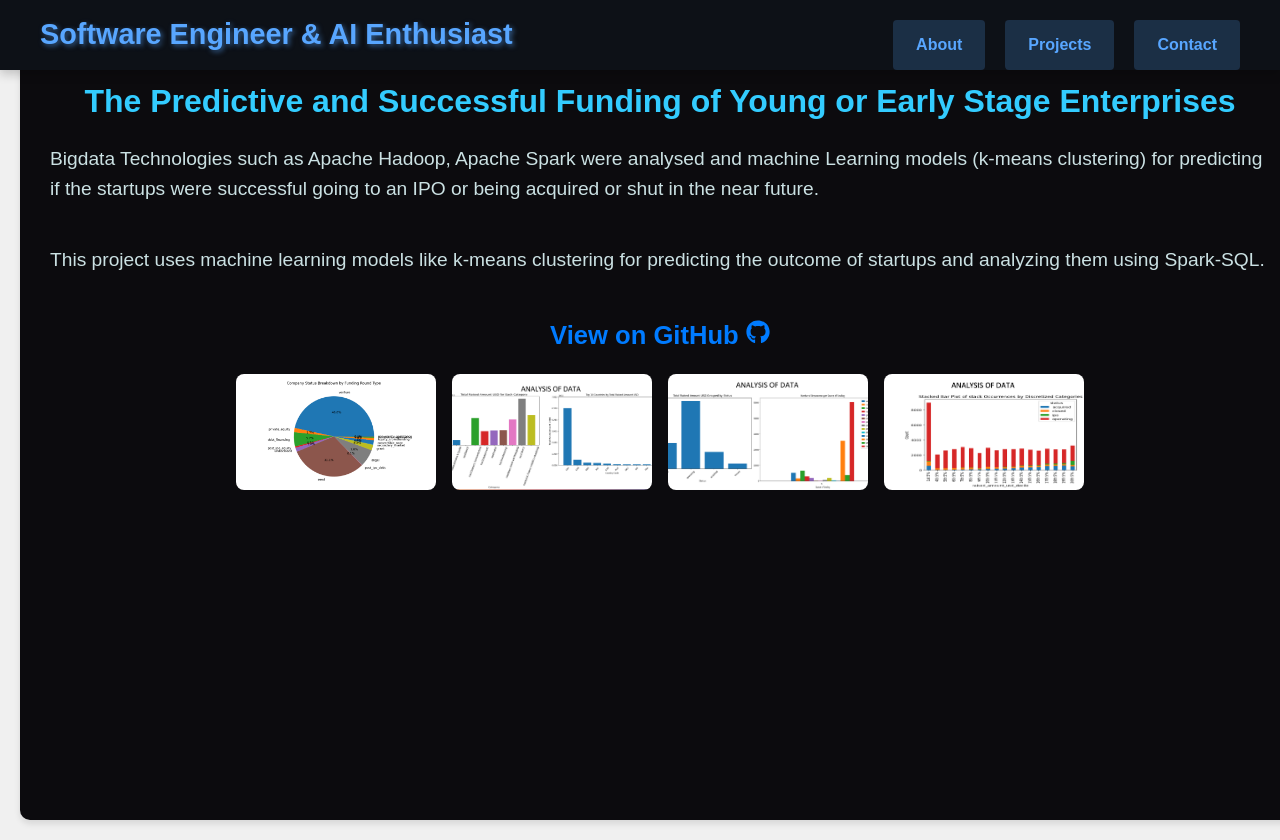
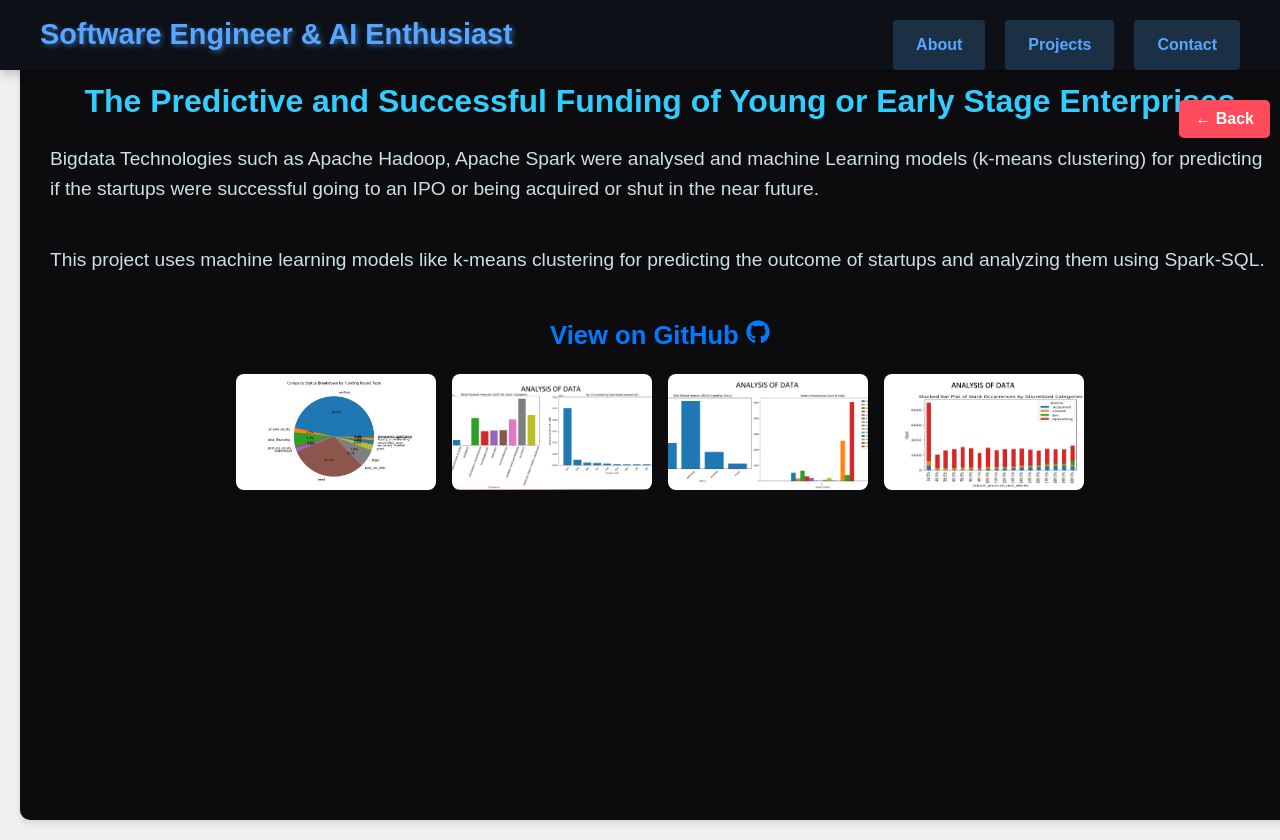
Before and after one commit to DpkReach/Deepak-portfolio, a React (Vite) app: page /projects/1 in a window 1280 px wide. Built offline with nearby package versions, Linux system fonts and the light colour scheme.

Commit message:
Including back button

```diff
--- a/src/pages/ProjectDetail.jsx
+++ b/src/pages/ProjectDetail.jsx
@@ -3,6 +3,7 @@ import { useParams } from 'react-router-dom';
 import Lightbox from 'yet-another-react-lightbox';
 import 'yet-another-react-lightbox/styles.css';
 import { FaGithub } from 'react-icons/fa';
+import { useNavigate } from 'react-router-dom';
 
 
 import Bigdata_Image1 from '../assets/images/BigData_images/Image1.png';
@@ -112,6 +113,10 @@ function ProjectDetail() {
 
   const [isOpen, setIsOpen] = useState(false); // For controlling the Lightbox visibility
   const [currentImageIndex, setCurrentImageIndex] = useState(0); // To track the current image index
+  const navigate = useNavigate();
+  const handleBack = () => {
+      navigate(-1); // This takes the user to the previous page
+    };
 
   if (!project) {
     return <p>Project not found</p>;
@@ -119,6 +124,9 @@ function ProjectDetail() {
 
   return (
     <div className="project-detail-container">
+    <button className="back-button" onClick={handleBack}>
+      ← Back
+    </button>
       <h2>{project.title}</h2>
       <p>{project.description}</p>
       {/*}<p>
--- a/src/styles.css
+++ b/src/styles.css
@@ -64,6 +64,7 @@ section {
 }
 
 .project-detail-container {
+  position: relative;
   background-color: #0c0b0e;
   padding: 30px;
   border-radius: 10px;
@@ -356,3 +357,22 @@ img {
 body, html {
   overflow-x: hidden; /* Prevents horizontal scrolling */
 }
+
+.back-button {
+  position: absolute;
+  top: 80px;
+  right: 30px;
+  background-color: #ff4b5c;
+  color: white;
+  border: none;
+  padding: 10px 16px;
+  font-size: 1rem;
+  font-weight: bold;
+  border-radius: 5px;
+  cursor: pointer;
+  z-index: 1001;
+}
+
+.back-button:hover {
+  background-color: #e63b4a;
+}
--- a/src/styles/About.css
+++ b/src/styles/About.css
@@ -1,14 +1,12 @@
 @media (max-width: 768px) {
 
-
 .about-image {
-  max-width: 250px; /* Reduce size */
+  max-width: 80px; /*change */
   height: auto; /* Maintain aspect ratio */
   display: block;
   margin: 0 auto;
   border-radius: 10px; /* Rounded corners */
 }
-
 
 #about {
   display: flex;
@@ -20,16 +18,18 @@
 
 .about-container {
   display: flex;
-  flex-direction: row;
+  flex-direction: column;
   align-items: center;
-  gap: 30px;
+  text-align: center;
+  gap: 20px;
   max-width: 1200px;
   margin: 0 auto;
 }
 
 
 .about-text {
-  max-width: 600px;
+  max-width: 100px;
+  padding: 0 10px;
 }
 
 .about-text h2 {
```
